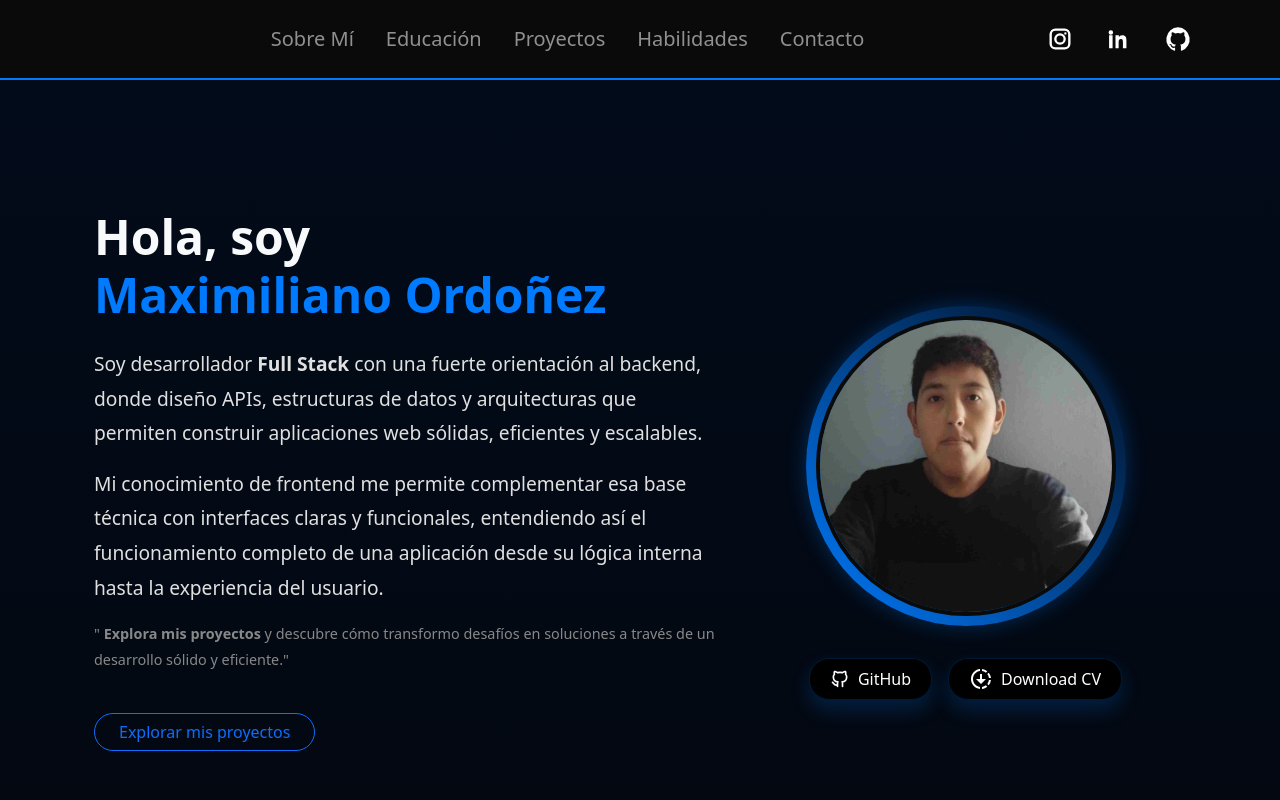
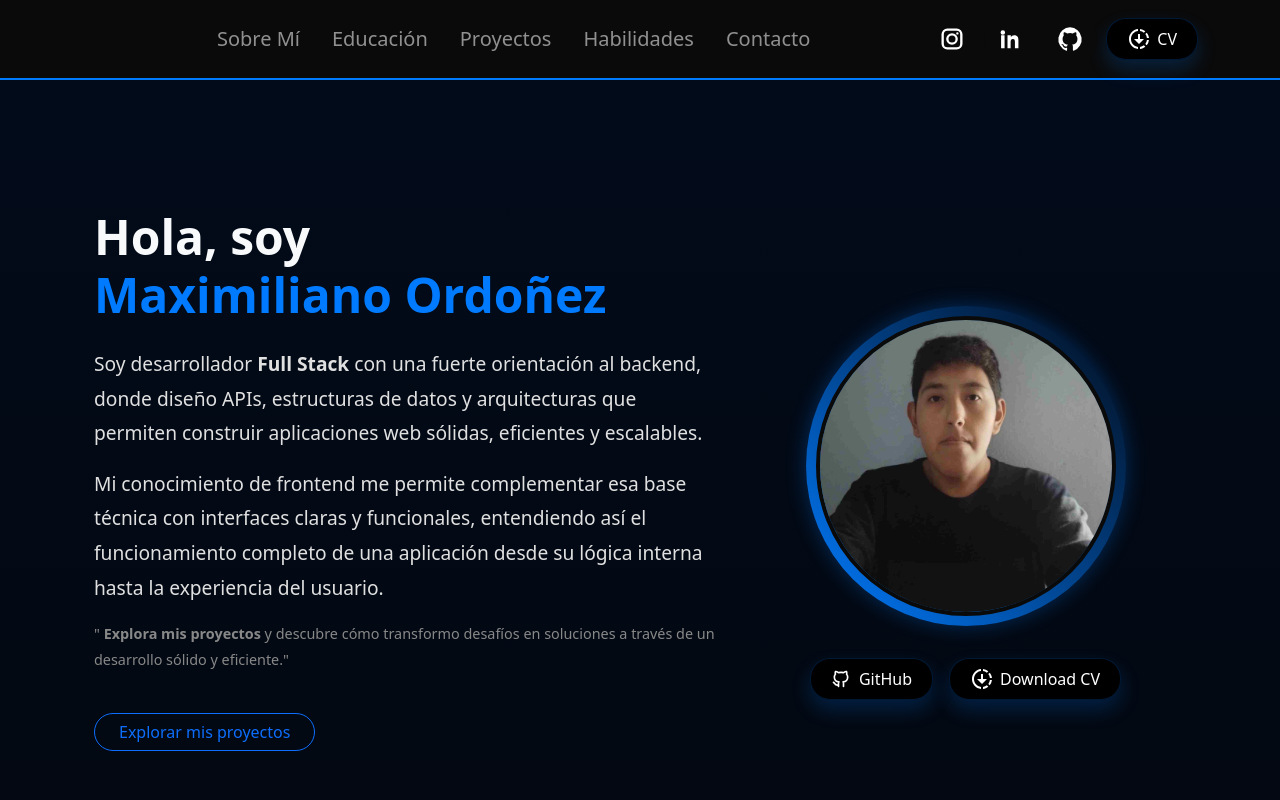
Before and after one commit to Maxii34/Mi-Portafolio-FullStack, a React (Vite) app: page / in a window 1280 px wide. Shown: the top 800 px of the page. Built offline with nearby package versions, Linux system fonts and the light colour scheme.

Commit message:
Agregado de nuevas tecologias en stacks y btn de descarga de cv en menu

```diff
--- a/src/Components/page/SectorStack.jsx
+++ b/src/Components/page/SectorStack.jsx
@@ -1,4 +1,3 @@
-import { Container, Row, Col } from "react-bootstrap";
 import {
   SiHtml5,
   SiCss3,
@@ -13,8 +12,11 @@ import {
   SiPostman,
   SiGit,
   SiDocker,
-  SiGithub
+  SiGithub,
+  SiNextdotjs,
+  SiTypescript,
 } from "react-icons/si";
+import { Container, Row, Col } from "react-bootstrap";
 import { motion } from "framer-motion";
 
 export const SectorStack = () => {
@@ -25,7 +27,9 @@ export const SectorStack = () => {
       { name: "HTML5", icon: <SiHtml5 />, color: "#E34F26" },
       { name: "CSS3", icon: <SiCss3 />, color: "#1572B6" },
       { name: "JavaScript", icon: <SiJavascript />, color: "#F7DF1E" },
+      { name: "TypeScript", icon: <SiTypescript />, color: "#3178C6" },
       { name: "React", icon: <SiReact />, color: "#61DAFB" },
+      { name: "Next.js", icon: <SiNextdotjs />, color: "#ffffff" },
       { name: "Tailwind", icon: <SiTailwindcss />, color: "#06B6D4" },
       { name: "Bootstrap", icon: <SiBootstrap />, color: "#7952B3" },
     ],
--- a/src/Components/shared/Menu.jsx
+++ b/src/Components/shared/Menu.jsx
@@ -1,7 +1,9 @@
+import { Button } from "react-bootstrap";
 import Container from "react-bootstrap/Container";
 import Nav from "react-bootstrap/Nav";
 import Navbar from "react-bootstrap/Navbar";
-import { useNavigate } from "react-router";
+import { Link, useNavigate } from "react-router";
+import { MdDownloading } from "react-icons/md";
 
 export const Menu = () => {
   const redirecion = useNavigate();
@@ -91,7 +93,8 @@ const abrirGitHub = () => {
                   d="M3 8a5 5 0 0 1 5-5h8a5 5 0 0 1 5 5v8a5 5 0 0 1-5 5H8a5 5 0 0 1-5-5V8Zm5-3a3 3 0 0 0-3 3v8a3 3 0 0 0 3 3h8a3 3 0 0 0 3-3V8a3 3 0 0 0-3-3H8Zm7.597 2.214a1 1 0 0 1 1-1h.01a1 1 0 1 1 0 2h-.01a1 1 0 0 1-1-1ZM12 9a3 3 0 1 0 0 6 3 3 0 0 0 0-6Zm-5 3a5 5 0 1 1 10 0 5 5 0 0 1-10 0Z"
                   fill="currentColor"
                   fill-rule="evenodd"
-                />|
+                />
+                |
               </svg>
             </button>
 
@@ -120,6 +123,18 @@ const abrirGitHub = () => {
                 />
               </svg>
             </button>
+
+            <div className="">
+              <Button
+                as="a"
+                href="/CV-Maximiliano_Ordoñez.pdf"
+                download="CV_Maximiliano_Ordoñez.pdf"
+                variant="primary"
+                className="btn-custom btn-cv"
+              >
+                <MdDownloading className="fs-4" /> CV
+              </Button>
+            </div>
           </div>
         </Navbar.Collapse>
       </Container>
--- a/src/index.css
+++ b/src/index.css
@@ -54,8 +54,19 @@
 
 /* Botón primario (azul) */
 .btn-cv {
+  display: inline-flex;
+  align-items: center;
+  gap: 6px;
+  transition: all 0.3s ease;
   background-color: #000 !important;
   box-shadow: 0 10px 20px rgba(0, 123, 255, 0.2);
+  transition: all 0.3s ease;
+}
+
+.btn-cv:hover {
+  transform: translateY(-2px);
+  box-shadow: 0 10px 20px rgba(0, 123, 255, 0.3);
+  transition: all 0.3s ease;
 }
 
 .btn-git {
@@ -233,19 +244,18 @@
   background: #1b1b1b !important;
   border: 1px solid #2a2a2a !important;
   color: #fff !important;
-  transition: all .25s ease;
+  transition: all 0.25s ease;
 }
 
 .btn-p-front:hover {
   background: #242424 !important;
-  box-shadow: 0 8px 18px rgba(0,0,0,0.5);
+  box-shadow: 0 8px 18px rgba(0, 0, 0, 0.5);
   transform: translateY(-2px);
 }
 .btn-p-front {
   background-color: #000 !important;
   border: none !important;
   color: #fff !important;
-
 }
 .btn-p-front:hover {
   box-shadow: 0 10px 20px rgba(0, 123, 255, 0.2);
@@ -255,12 +265,12 @@
   background: #0d6efd !important;
   border: none !important;
   color: #fff !important;
-  transition: all .25s ease;
+  transition: all 0.25s ease;
 }
 
 .btn-p-demo:hover {
   background: #0b5ed7 !important;
-  box-shadow: 0 8px 18px rgba(13,110,253,0.35);
+  box-shadow: 0 8px 18px rgba(13, 110, 253, 0.35);
   transform: translateY(-2px);
 }
 
@@ -406,12 +416,12 @@
 
 /* Instagram */
 .instagram {
-  background: linear-gradient(120deg,#833ab4,#fd1d1d,#fcb045);
+  background: linear-gradient(120deg, #833ab4, #fd1d1d, #fcb045);
 }
 
 /* LinkedIn */
 .linkedin {
-  background: #0A66C2;
+  background: #0a66c2;
 }
 
 /* GitHub */
```
Lines whose indentation alone changed are shown as unchanged.
